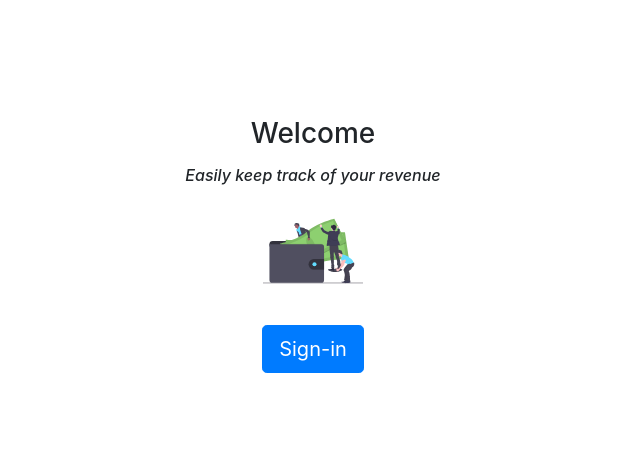
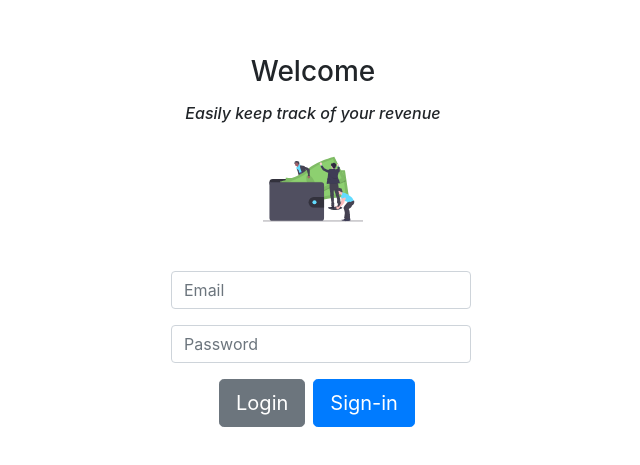
Before and after one commit to Sherlock-HolmesJM/tegy, a React (Create React App) app: page / in a window 1280 px wide. Shown: the part 155-620 px from the top of the page, without its empty margins (327-967 px from the left). Built offline with nearby package versions, Linux system fonts and the light colour scheme; no server answers.

Commit message:
project finished for now.

```diff
--- a/src/components/home.tsx
+++ b/src/components/home.tsx
@@ -1,9 +1,9 @@
 import React, { useEffect, useState } from 'react';
-import styled from 'styled-components';
+import { Redirect } from 'react-router-dom';
 import firebase from 'firebase/app';
 import 'firebase/auth';
+import styled from 'styled-components';
 import * as fb from '../firebase';
-import { Redirect } from 'react-router-dom';
 import { homeImg } from '../media';
 
 interface Props {}
@@ -11,22 +11,24 @@ interface Props {}
 function Home(props: Props) {
   // const {} = props;
   const [redirect, setRedirect] = useState('');
+  const [email, setEmail] = useState('');
+  const [password, setPassword] = useState('');
 
   useEffect(() => {
     firebase
       .auth()
-      .onAuthStateChanged((user) =>
-        user ? setRedirect('/app') : console.log({ user })
-      );
+      .onAuthStateChanged((user) => (user ? setRedirect('/app') : null));
   }, []);
 
   if (redirect) return <Redirect to={redirect} />;
-  console.log({ redirect });
 
   return (
     <Div>
       <main className='form-signin'>
-        <form className='form-form'>
+        <form
+          className='form-form'
+          onSubmit={() => fb.signInWithEmail(email, password)}
+        >
           <h1 className='h3 mb-3 fw-normal'>Welcome</h1>
           <h6 className='h6 mb-3 fw-normal'>
             <em>Easily keep track of your revenue</em>
@@ -40,13 +42,33 @@ function Home(props: Props) {
               height='100'
             />
           </div>
+          <div className='form-control-div'>
+            <input
+              type='email'
+              placeholder='Email'
+              required
+              className='m-2 form-control'
+              onChange={(e) => setEmail(e.target.value.trim().toLowerCase())}
+            />
+            <input
+              type='password'
+              required
+              placeholder='Password'
+              className='m-2 form-control'
+              onChange={(e) => setPassword(e.target.value.trim().toLowerCase())}
+            />
+          </div>
+          <div>
+            <button type='submit' className='m-2 btn btn-lg btn-secondary'>
+              Login
+            </button>
             <button
               className='btn btn-lg btn-primary'
-            type='submit'
               onClick={fb.signInWithGoogle}
             >
               Sign-in
             </button>
+          </div>
         </form>
       </main>
     </Div>
@@ -58,6 +80,19 @@ const Div = styled.div`
   display: flex;
   flex-direction: column;
   justify-content: center;
+  align-items: center;
+
+  .form-control-div {
+    display: flex;
+    flex-direction: column;
+    width: 300px;
+  }
+
+  @media screen and (max-width: 326px) {
+    .form-control-div {
+      width: 100%;
+    }
+  }
 `;
 
 export default Home;
--- a/src/firebase/auth.ts
+++ b/src/firebase/auth.ts
@@ -7,6 +7,16 @@ export const signInWithGoogle = () => {
   firebase
     .auth()
     .signInWithPopup(provider)
-    .then((res) => console.log(res.user))
+    .then((credential) => console.log(credential.user))
     .catch((e) => console.log(e));
 };
+
+export const signInWithEmail = (email: string, password: string) => {
+  console.log('Attempting sign in.');
+
+  firebase
+    .auth()
+    .signInWithEmailAndPassword(email, password)
+    .then((credential) => console.log(credential.user))
+    .catch((e) => console.log({ e, code: e.code }));
+};
--- a/src/index.tsx
+++ b/src/index.tsx
@@ -2,6 +2,7 @@ import React from 'react';
 import ReactDOM from 'react-dom';
 import { BrowserRouter as Router } from 'react-router-dom';
 import firebase from 'firebase/app';
+import 'firebase/auth';
 import { config } from './firebase';
 import './index.css';
 import 'bootstrap/dist/css/bootstrap.min.css';
```
Lines whose indentation alone changed are shown as unchanged.
